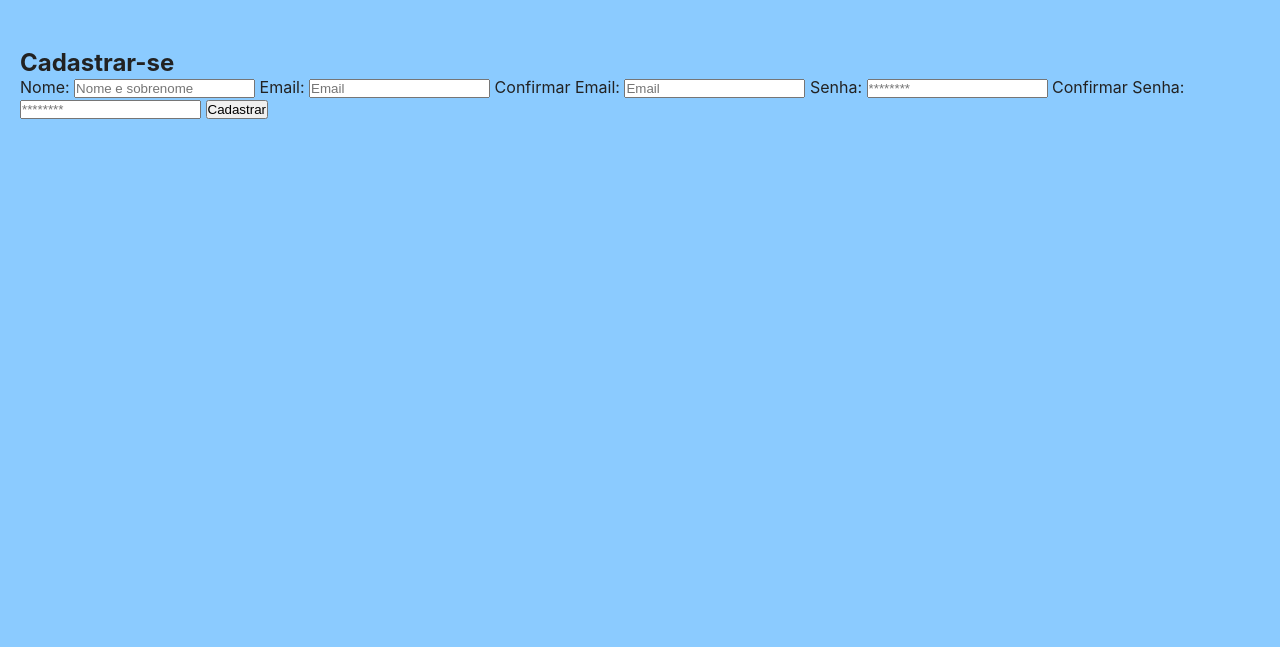
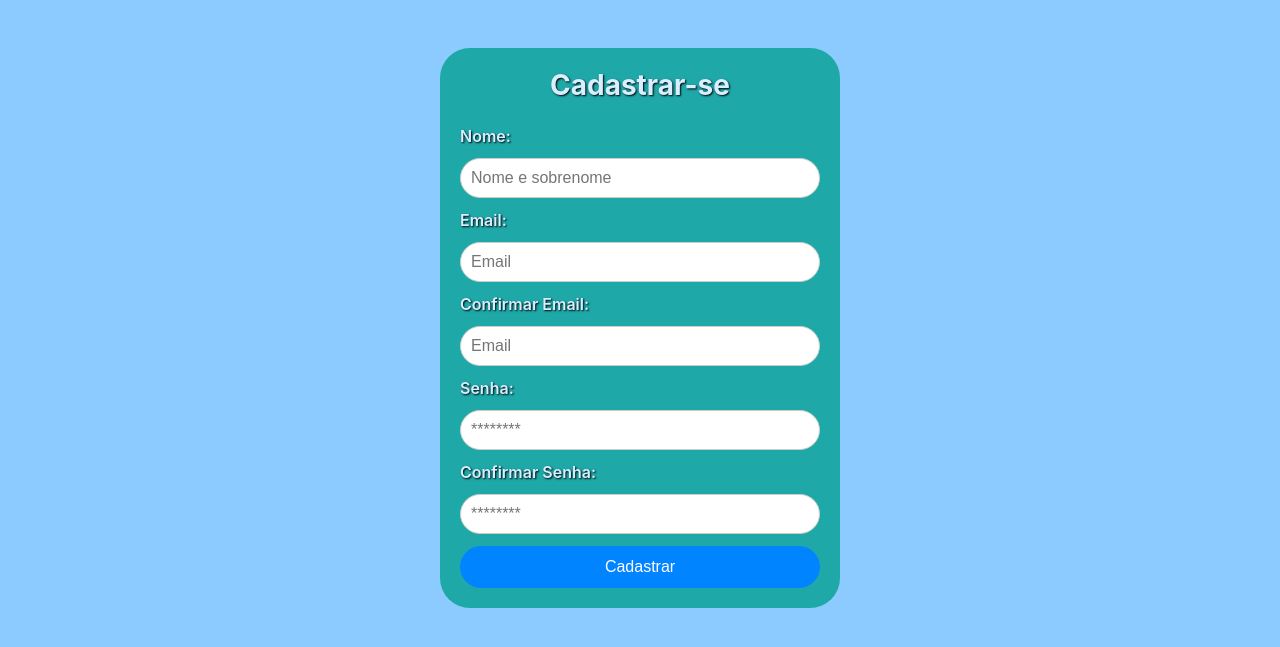
Before and after one commit to PauloFratta/F-SCS-ADS-SCRIPT-A1539M-2-2025-E07, a PHP site: page /cadastro.html in a window 1280 px wide. Shown: the part 76-723 px from the top of the page. Run offline with PHP 8.4, Linux system fonts and the light colour scheme.

Commit message:
cadastro front feito

```diff
--- a/cadastro.html
+++ b/cadastro.html
@@ -18,7 +18,7 @@
     </header>
     <main class="main-content">
         <form action="cadastrar.php" method="POST" class="cadastro-form">
-            <h2 class="title">Cadastrar-se</h2>
+            <h2 class="titulo">Cadastrar-se</h2>
             <label for="NomeCliente">Nome:</label>
             <input type="text" id="NomeCliente" name="NomeCliente" placeholder="Nome e sobrenome" required>
 
--- a/styles/globals.css
+++ b/styles/globals.css
@@ -170,3 +170,48 @@ main {
         max-width: 320px;
     }
 }
+
+.cadastro-form {
+    display: flex;
+    flex-direction: column;
+    max-width: 400px;
+    margin: 0 auto;
+    gap: 12px;
+    padding: 20px;
+    background-color: rgb(31, 168, 168);
+    border-radius: 30px;
+    text-shadow: 1px 1px 2px #000000;
+    color: #d9eeff;
+}
+
+.cadastro-form .titulo {
+    text-align: center;
+    margin-bottom: 12px;
+    font-size: 28px;
+}
+
+.cadastro-form label {
+    font-weight: 600;
+}
+
+.cadastro-form input {
+    padding: 10px;
+    border: 1px solid #ccc;
+    border-radius: 30px;
+    font-size: 16px;
+}
+
+.cadastro-form button {
+    background-color: #0084ff;
+    color: #fff;
+    border: none;
+    padding: 12px;
+    border-radius: 30px;
+    font-size: 16px;
+    cursor: pointer;
+    transition: background-color 0.3s ease;
+}
+
+.cadastro-form button:hover {
+    background-color: #005bb5;
+}
```
